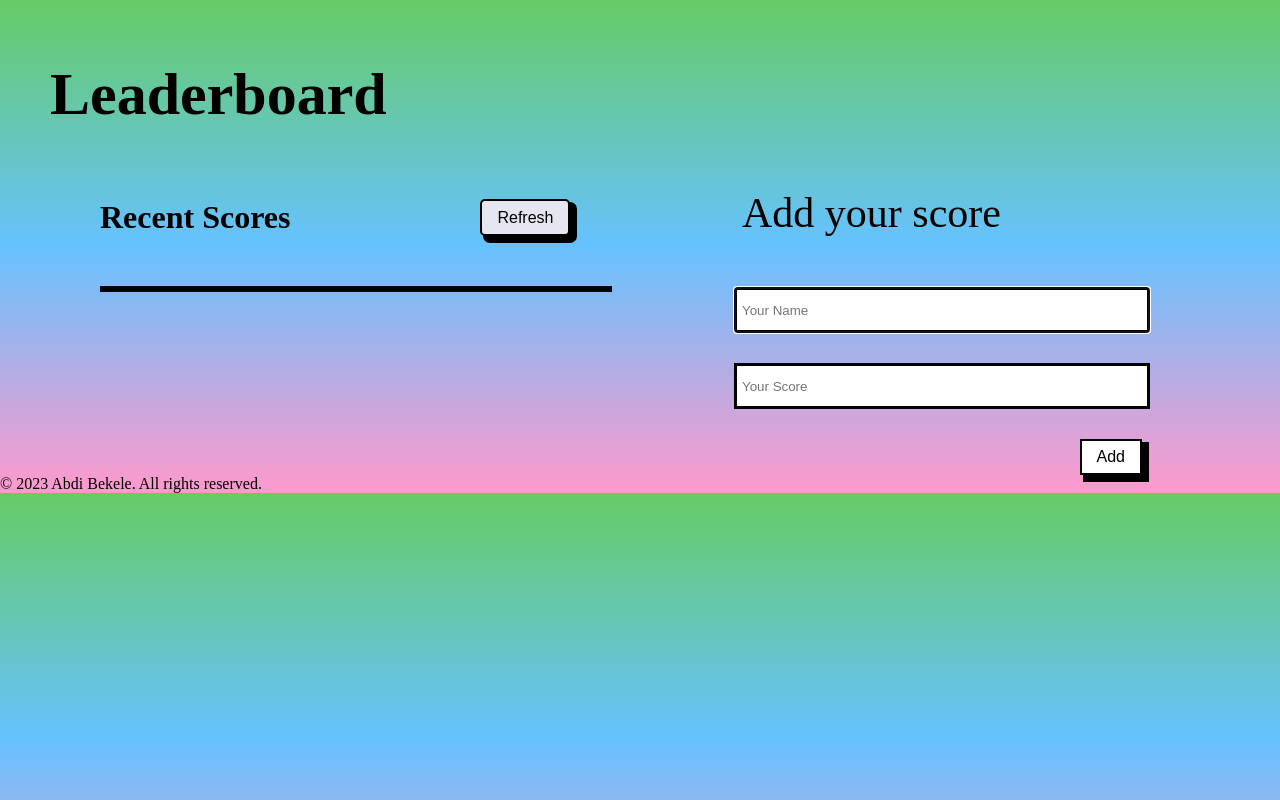
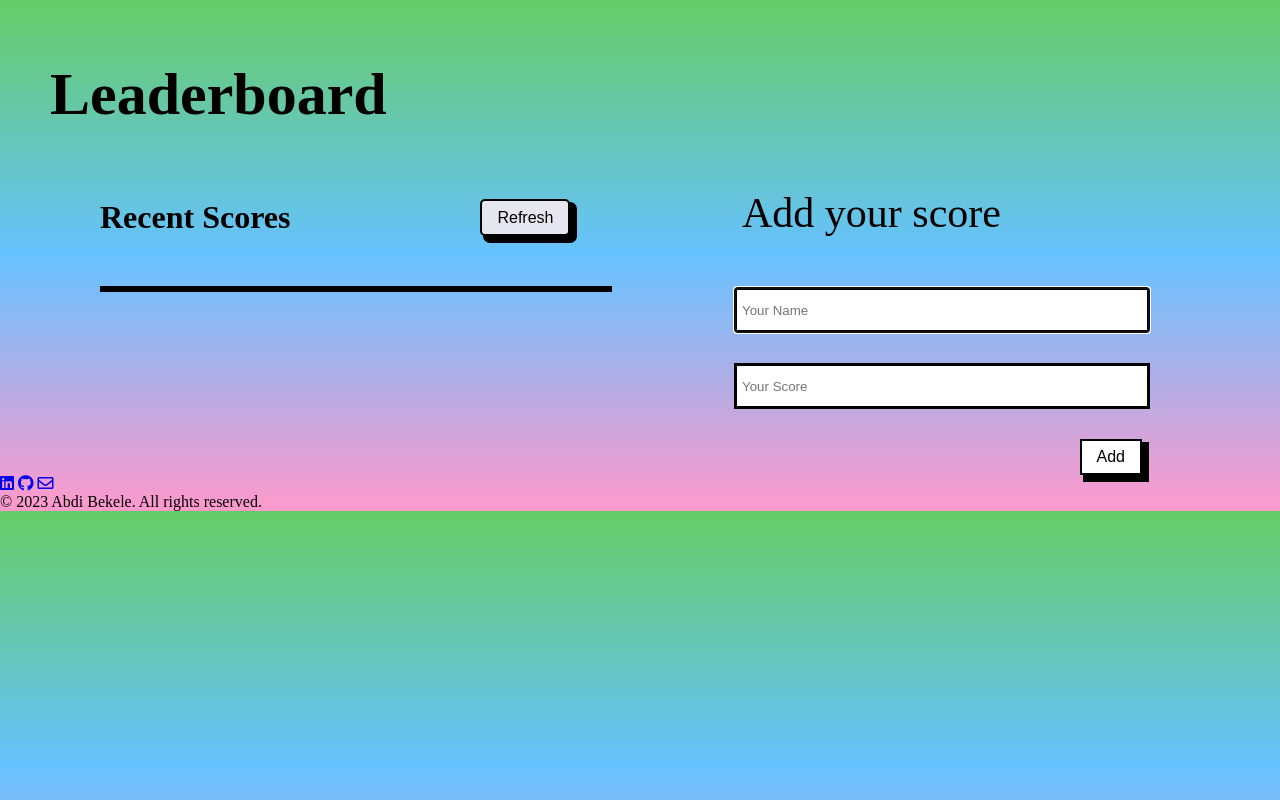
Before and after one commit to Lul-Abdifan/Leaderboard, a website built with webpack: page src/index.html in a window 1280 px wide. Built offline with nearby package versions, Linux system fonts and the light colour scheme; no server answers.

```diff
--- a/src/index.html
+++ b/src/index.html
@@ -54,7 +54,16 @@
     </div>
     <footer>
       <div class="footer-container">
+        <div class="social-media">
+          <a href="https://www.linkedin.com/in/abdi-bekele-a63860254/"
+            ><i class="fab fa-linkedin"></i
+          ></a>
 
+          <a href="https://github.com/Lul-Abdifan"><i class="fab fa-github"></i></a>
+          <a href="tasanbannu.com"
+            ><i class="far fa-envelope"></i
+          ></a>
+        </div>
         <p>&copy; 2023 Abdi Bekele. All rights reserved.</p>
       </div>
     </footer>
```
